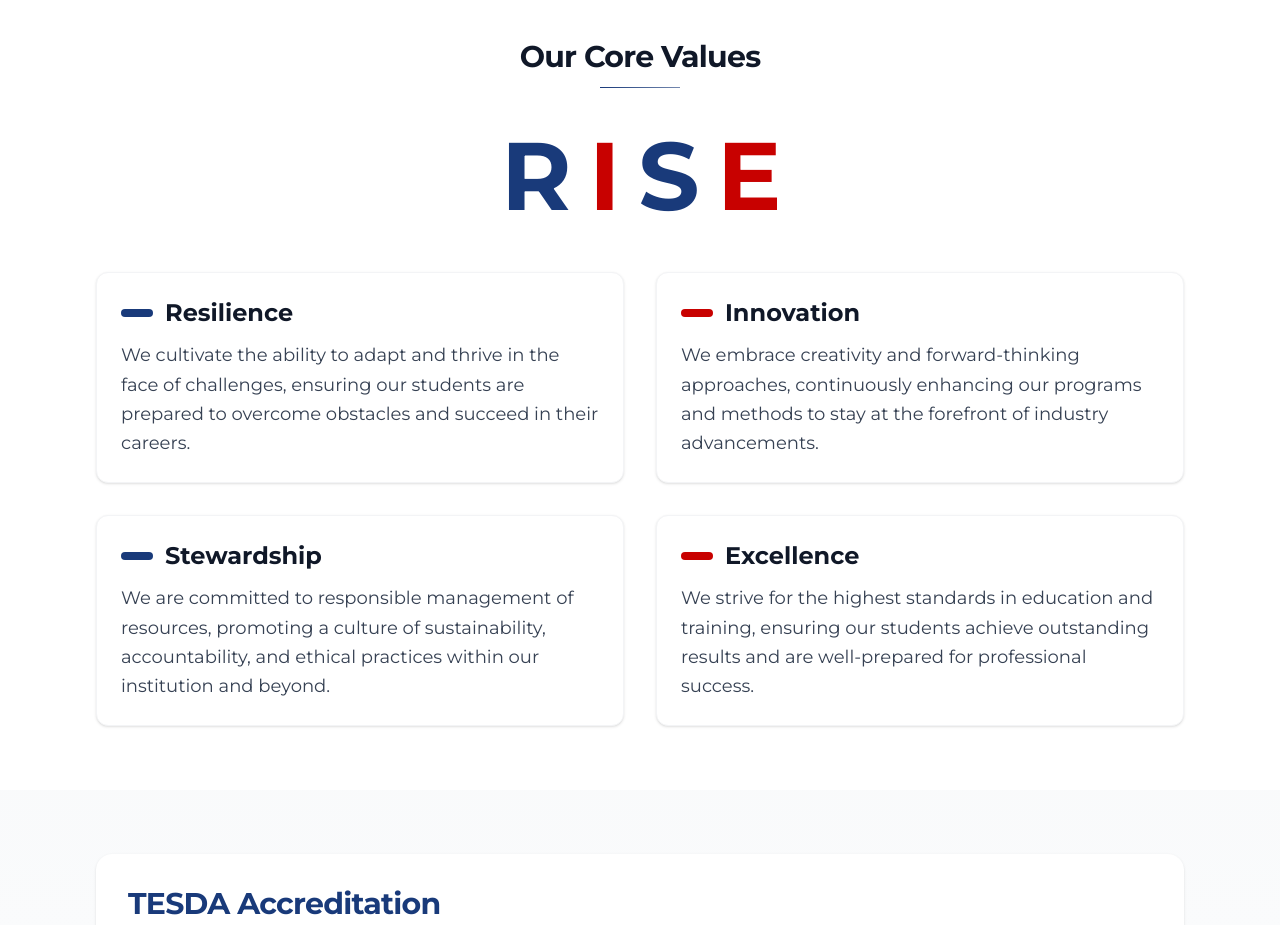
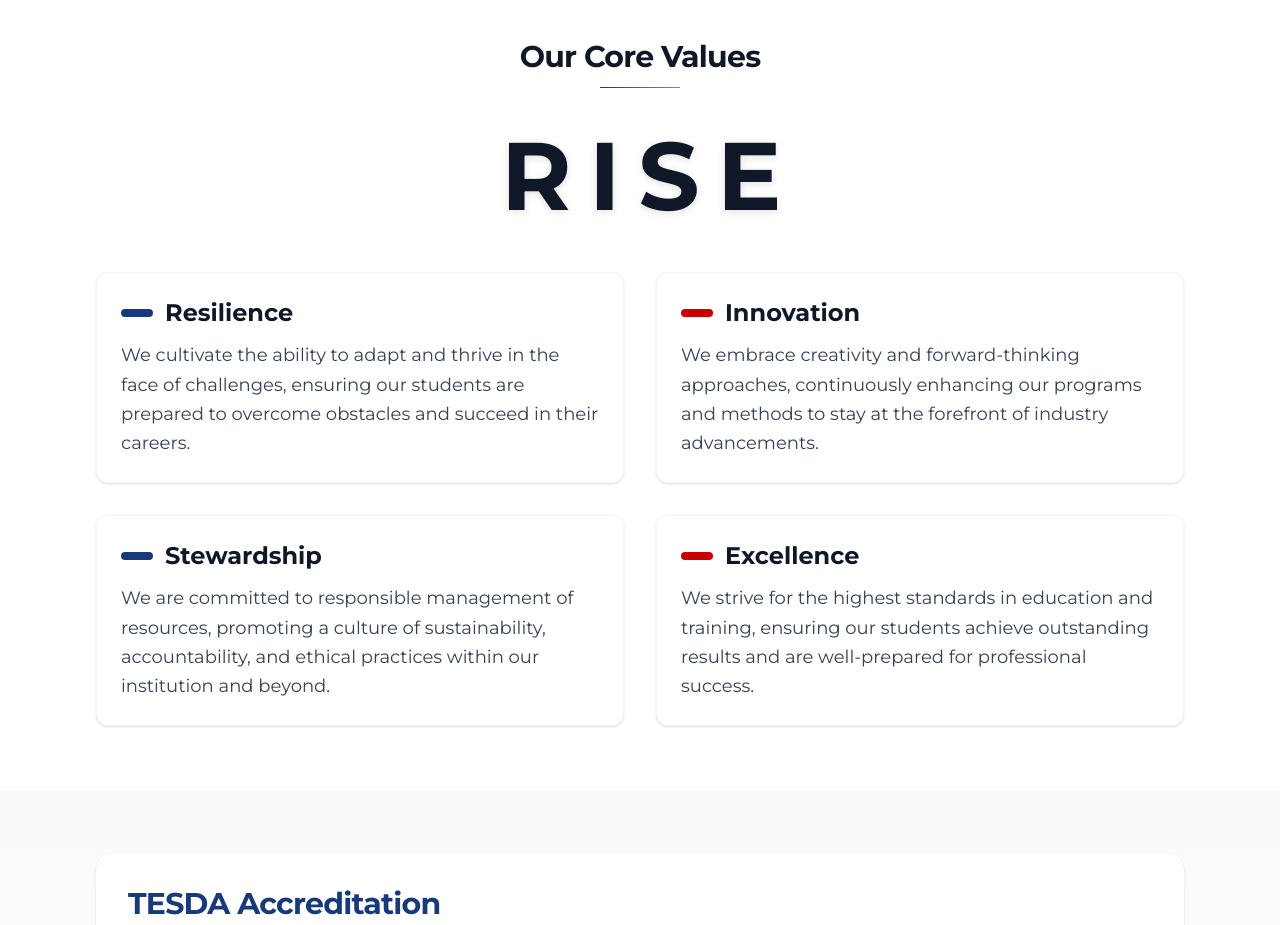
Before and after one commit to mattenarle10/ark-institute, a Next.js app: page /about in a window 1280 px wide. Shown: the part 1100-2025 px from the top of the page. Built offline with nearby package versions, Linux system fonts and the light colour scheme.

Commit message:
feat: cool hover values ont eh rise word

```diff
--- a/src/app/components/about/core-values.tsx
+++ b/src/app/components/about/core-values.tsx
@@ -30,9 +30,45 @@ export default function CoreValues() {
 
   const sectionRef = useRef<HTMLDivElement | null>(null);
   const cardRefs = useRef<HTMLDivElement[]>([]);
+  const letterRefs = useRef<HTMLSpanElement[]>([]);
 
   const setCardRef = (el: HTMLDivElement | null, idx: number) => {
     if (el) cardRefs.current[idx] = el;
+  };
+
+  const setLetterRef = (el: HTMLSpanElement | null, idx: number) => {
+    if (el) letterRefs.current[idx] = el;
+  };
+
+  // Brand colors for interactive highlights
+  const PRIMARY = '#193a7a'; // tailwind primary
+  const ACCENT = '#c80100';  // tailwind accent
+  const BASE = '#111827';    // tailwind text-gray-900
+
+  const highlightLetter = (idx: number) => {
+    const el = letterRefs.current[idx];
+    if (!el) return;
+    const color = idx % 2 === 0 ? PRIMARY : ACCENT;
+    const glow = idx % 2 === 0 ? '0 2px 6px rgba(25, 58, 122, 0.35)' : '0 2px 6px rgba(200, 1, 0, 0.35)';
+    gsap.to(el, {
+      color,
+      textShadow: glow,
+      scale: 1.06,
+      duration: 0.25,
+      ease: 'power2.out'
+    });
+  };
+
+  const resetLetter = (idx: number) => {
+    const el = letterRefs.current[idx];
+    if (!el) return;
+    gsap.to(el, {
+      color: BASE,
+      textShadow: '0 2px 4px rgba(0, 0, 0, 0.15)', // matches text-shadow-md
+      scale: 1,
+      duration: 0.25,
+      ease: 'power2.out'
+    });
   };
 
   useEffect(() => {
@@ -97,7 +133,8 @@ export default function CoreValues() {
             <span
               key={letter}
               data-rise-letter
-              className={`${idx % 2 === 0 ? 'text-primary' : 'text-accent'} select-none font-montserrat font-extrabold tracking-tight text-6xl sm:text-7xl md:text-8xl`}
+              ref={(el) => setLetterRef(el, idx)}
+              className={"select-none font-montserrat font-extrabold tracking-tight text-gray-900 text-shadow-md text-6xl sm:text-7xl md:text-8xl"}
             >
               {letter}
             </span>
@@ -111,6 +148,10 @@ export default function CoreValues() {
               key={value.title}
               ref={(el) => setCardRef(el, idx)}
               className="group rounded-xl border border-gray-100 bg-white p-6 shadow-sm transition-all duration-300 hover:-translate-y-0.5 hover:scale-[1.01] hover:shadow-lg"
+              onMouseEnter={() => highlightLetter(idx)}
+              onMouseLeave={() => resetLetter(idx)}
+              onFocus={() => highlightLetter(idx)}
+              onBlur={() => resetLetter(idx)}
             >
               <div className="flex items-center gap-3">
                 <div className={`${idx % 2 === 0 ? 'bg-primary' : 'bg-accent'} h-2 w-8 rounded-full`}></div>
```
